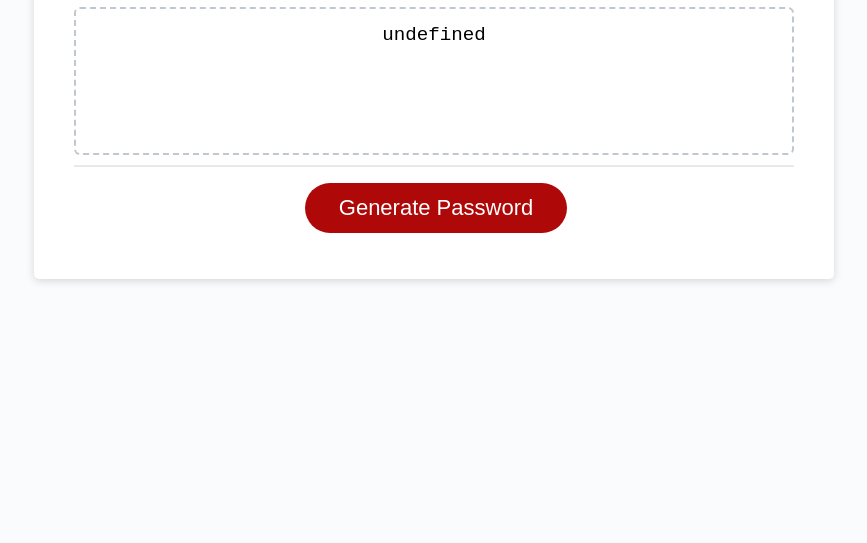
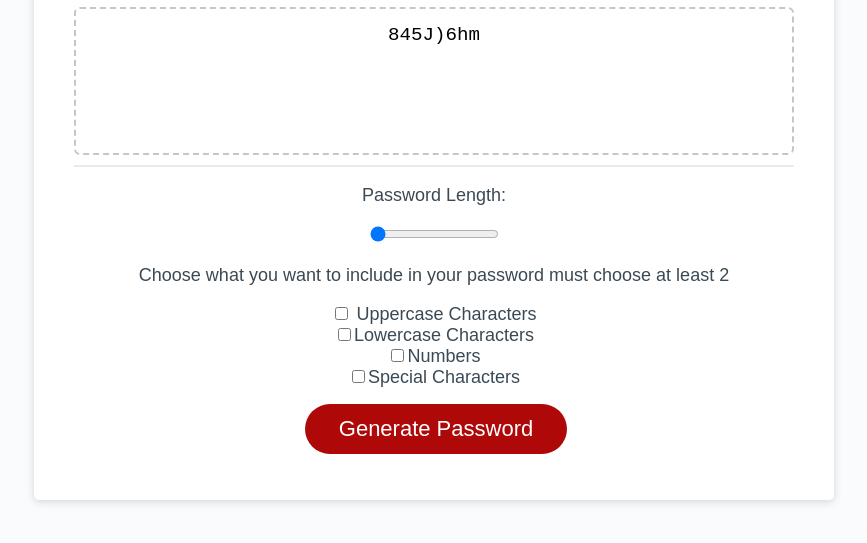
Before and after one commit to alexwalland1997/password-generator, a plain HTML site: page starter/index.html in a window 1280 px wide. Both pictures are taken after a click on the button "Generate Password". Shown: the part 241-784 px from the top of the page, without its empty margins (206-1073 px from the left). Drawn offline with Linux system fonts and the light colour scheme.

Commit message:
added relevant ui for user to choose password options

```diff
--- a/starter/index.html
+++ b/starter/index.html
@@ -25,6 +25,14 @@
           ></textarea>
         </div>
         <div class="card-footer">
+          <!--add the options for user to choose for password-->
+          <p>Password Length:</p>
+          <input type = "range" min="8" max="128" value="8"><br>
+          <p>Choose what you want to include in your password must choose at least 2</p>
+            <input type="checkbox" name="items" id="lcLetters"> Uppercase Characters<br>
+            <input type="checkbox" name="items" id="ucLetters">Lowercase Characters<br>
+            <input type="checkbox" name="items" id="numbers">Numbers<br>
+            <input type="checkbox" name="items" id="sCharaters">Special Characters<br>
           <button id="generate" class="btn">Generate Password</button>
         </div>
       </div>
--- a/starter/script.js
+++ b/starter/script.js
@@ -88,35 +88,53 @@ var upperCasedCharacters = [
   'Z'
 ];
 
+//
 let password = "";
-
-// Function to prompt user for password options
-function getPasswordOptions() {
-
-}
+let length;
 
 // Function for getting a random element from an array
 function getRandom(arr) {
-  let j = Math.floor(Math.random()*(arr.length-1));
+  //select which character from whichever array is passed in is added to password
+  let j = Math.floor(Math.random()*arr.length);
   password += arr[j];
 
 }
 
 // Function to generate password with user input
 function generatePassword() {
-
+  //loop until its reached length and randomise which character should be added to password
+  for (let i=0; i < length; i++) {
+    let a = Math.floor(Math.random()*4);
+    console.log(a);
+    switch (a) {
+      case 0:
+        getRandom(lowerCasedCharacters);
+        break;
+      case 1:
+        getRandom(upperCasedCharacters);
+        break;
+      case 2:
+        getRandom(numericCharacters);
+        break;
+      case 3:
+        getRandom(specialCharacters);
+        break;
+    }
+  }
 }
 
 // Get references to the #generate element
-var generateBtn = document.querySelector('#generate');
+let generateBtn = document.querySelector('#generate');
 
 // Write password to the #password input
 function writePassword() {
-  var password = generatePassword();
-  var passwordText = document.querySelector('#password');
-
+  length = 8;
+  generatePassword();
+  let passwordText = document.querySelector('#password');
+  console.log(password);
   passwordText.value = password;
+  password = "";
 }
 
-// Add event listener to generate button
+// Add event listener to generate button and generate password
 generateBtn.addEventListener('click', writePassword);
```
